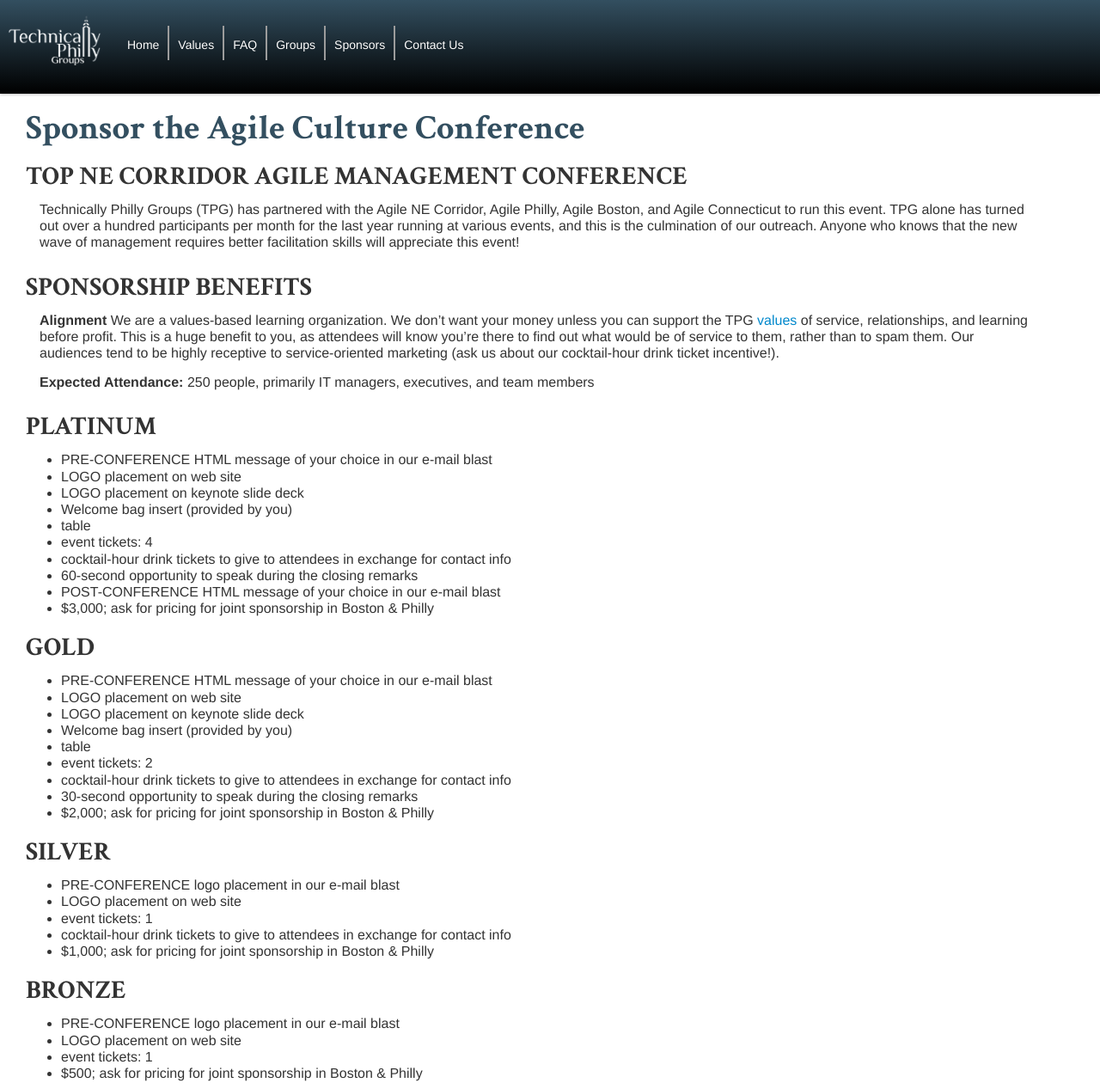
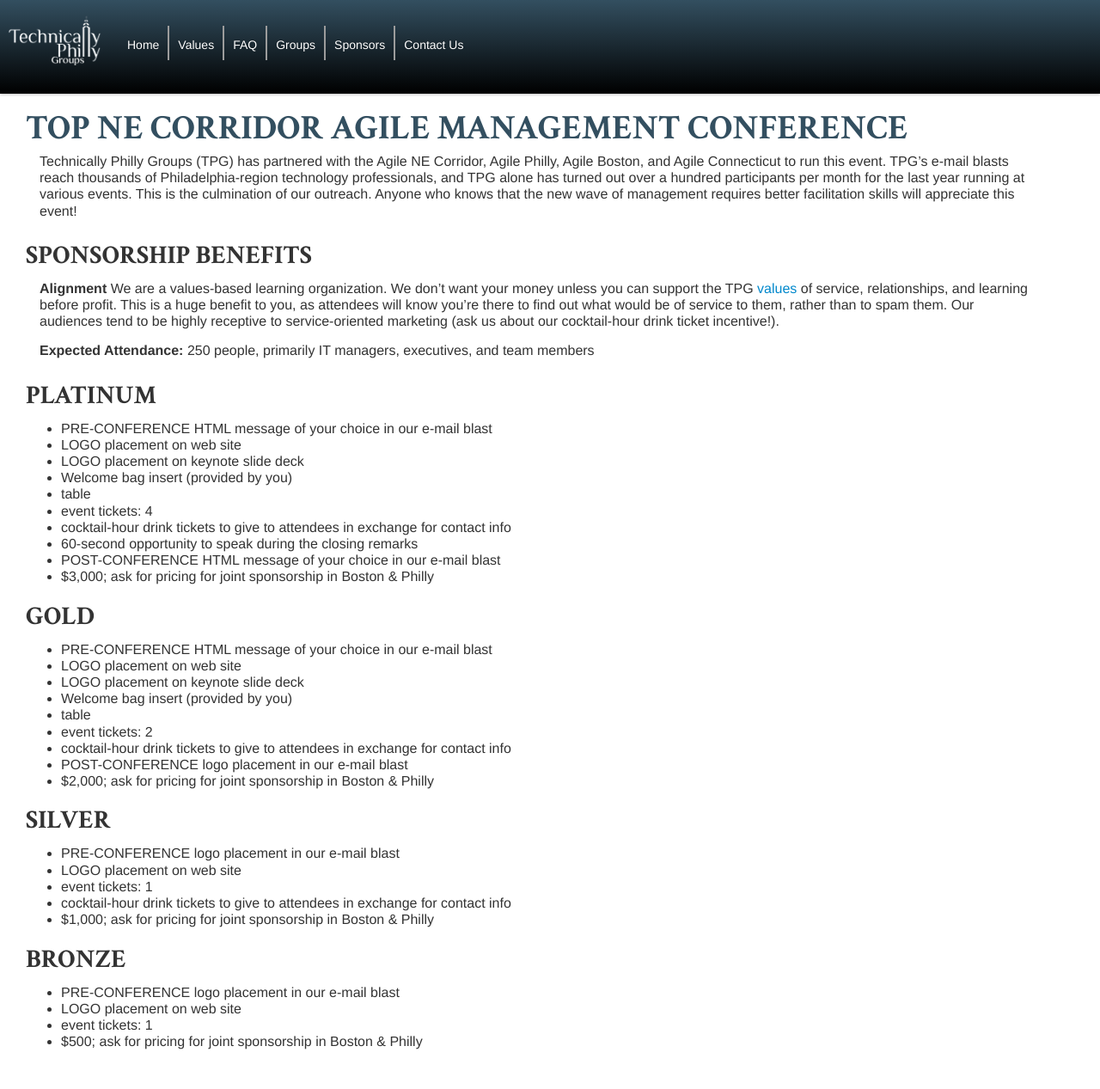
Before and after one commit to TechnicallyPhillyGroups/technicallyphillygroups.github.com, a Jekyll site: the page built from agile-culture-conf-sponsors.md, in a window 1280 px wide and 1267 px high. Shown: the whole window at 86% size. Built offline with Jekyll 4.4.1, drawn with Linux system fonts in a browser that asks for light colours; nearby versions of some CDN libraries.

```diff
--- a/agile-culture-conf-sponsors.md
+++ b/agile-culture-conf-sponsors.md
@@ -1,11 +1,9 @@
 ---
-title: "Sponsor the Agile Culture Conference"
+title: "TOP NE CORRIDOR AGILE MANAGEMENT CONFERENCE"
 layout: default
 ---
 
-TOP NE CORRIDOR AGILE MANAGEMENT CONFERENCE
-===========================================
-Technically Philly Groups (TPG) has partnered with the Agile NE Corridor, Agile Philly,  Agile Boston, and Agile Connecticut to run this event.  TPG alone has turned out over a hundred participants per month for the last year running at various events, and this is the culmination of our outreach. Anyone who knows that the new wave of management requires better facilitation skills will appreciate this event!
+Technically Philly Groups (TPG) has partnered with the Agile NE Corridor, Agile Philly,  Agile Boston, and Agile Connecticut to run this event.  TPG's e-mail blasts reach thousands of Philadelphia-region technology professionals, and TPG alone has turned out over a hundred participants per month for the last year running at various events. This is the culmination of our outreach. Anyone who knows that the new wave of management requires better facilitation skills will appreciate this event!
 
 SPONSORSHIP BENEFITS
 ==================
@@ -37,7 +35,7 @@
 * table
 * event tickets: 2
 * cocktail-hour drink tickets to give to attendees in exchange for contact info
-* 30-second opportunity to speak during the closing remarks
+* POST-CONFERENCE logo placement in our e-mail blast
 * $2,000; ask for pricing for joint sponsorship in Boston & Philly
 
 
```
Also changed, not shown: agile-culture-conf.md (+5 -0 lines), images/AndreDhondt.jpg (added).
